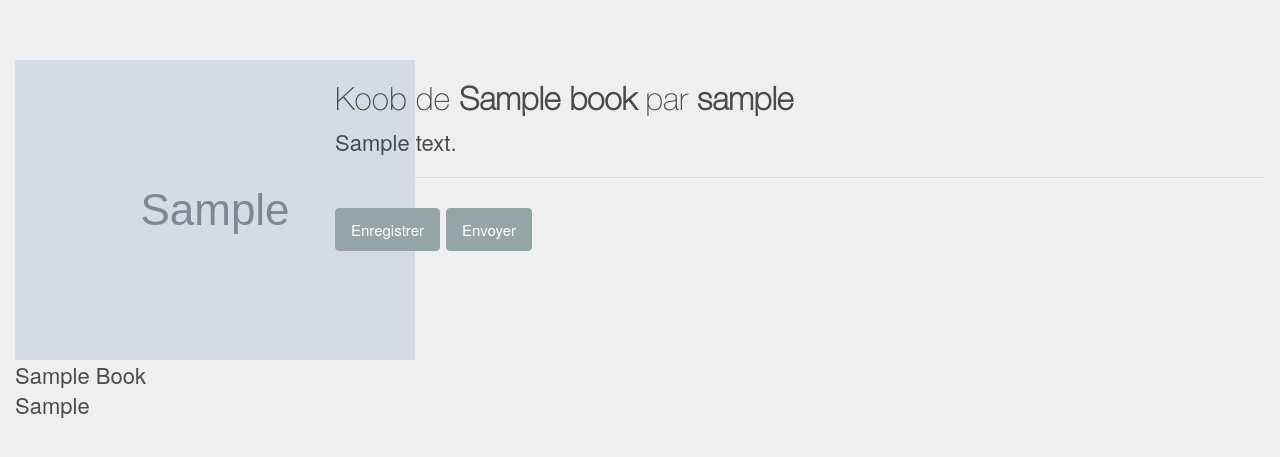
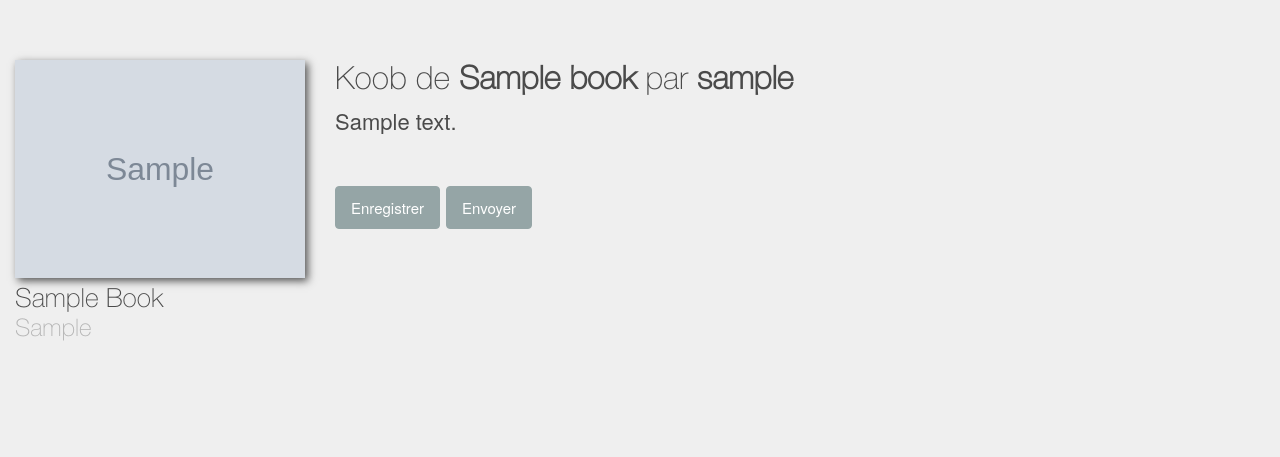
Before and after one commit to franck-roland/kooblit, a Django app: template templates/upload_medium.html in a window 1280 px wide. Shown: the part 60-517 px from the top of the page. Run offline with Django 3.2, Linux system fonts and the light colour scheme; the template is opened without the code that fills it: most values are stand-ins (such as "Sample title", 1, 10 or a date in 2020); grey boxes marked "Sample" are stand-in pictures; some libraries are stand-ins or nearby versions; some web fonts are replaced.

Commit message:
ajout css manquant

```diff
--- a/static/css/demo.css
+++ b/static/css/demo.css
@@ -45,7 +45,7 @@ blockquote {
     outline: none;
     margin: 0 0 20px 0;
     padding: 0 0 20px 0;
-    border-bottom: 1px solid #dbdbdb;
+    /*border-bottom: 1px solid #dbdbdb;*/
 }
 
 pre {
@@ -82,3 +82,31 @@ blockquote {
     font-style: italic;
     color: #555;
 }
+
+.repre_image img{
+    width: 100%;
+    box-shadow: 3px 3px 8px #555;
+}
+
+.result_info {
+  font-family: 'Helvetica Neue Thin';
+}
+
+.result_title{
+  overflow-y: hidden;
+}
+
+.result_title {
+  overflow: hidden;
+  white-space: nowrap;
+  margin-top: 2%;
+  font-size: 1.2em;
+}
+
+.result_author {
+  color: rgb(180,180,180);
+  font-size: 1.1em;
+}
+.titre_synth {
+    margin-top: 0;
+}
```
